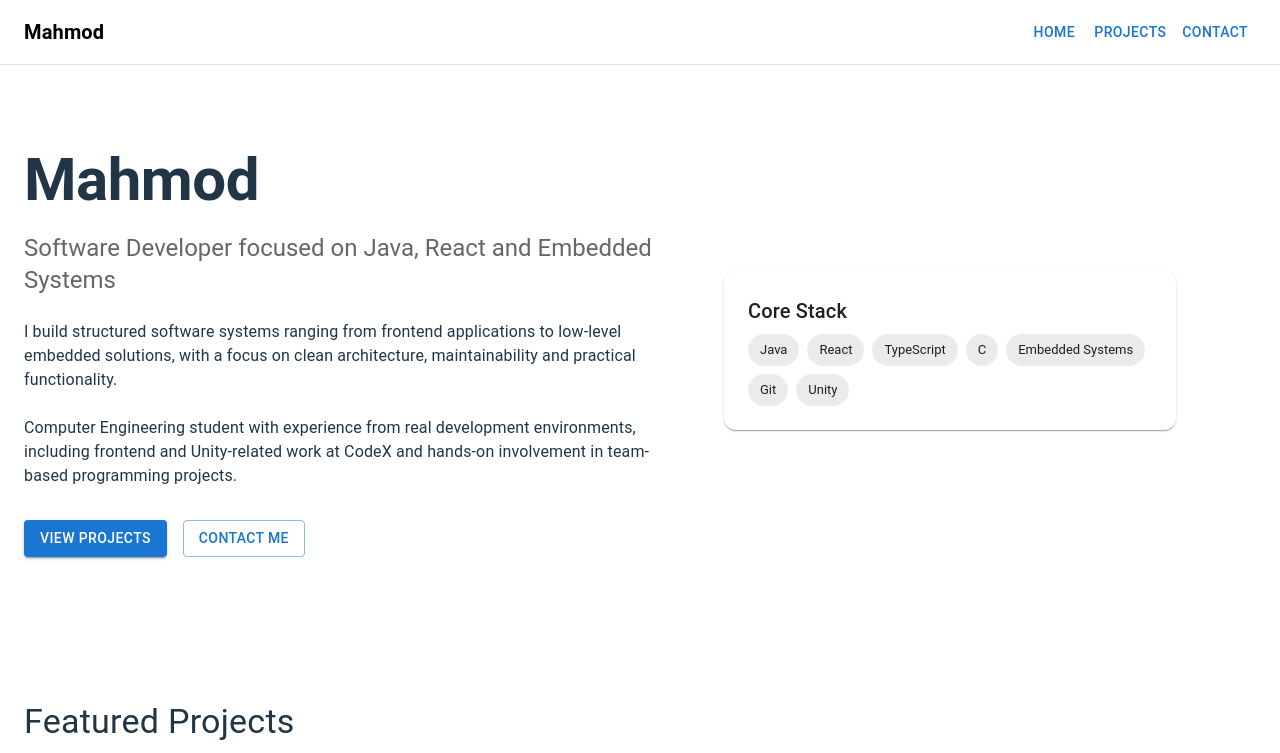
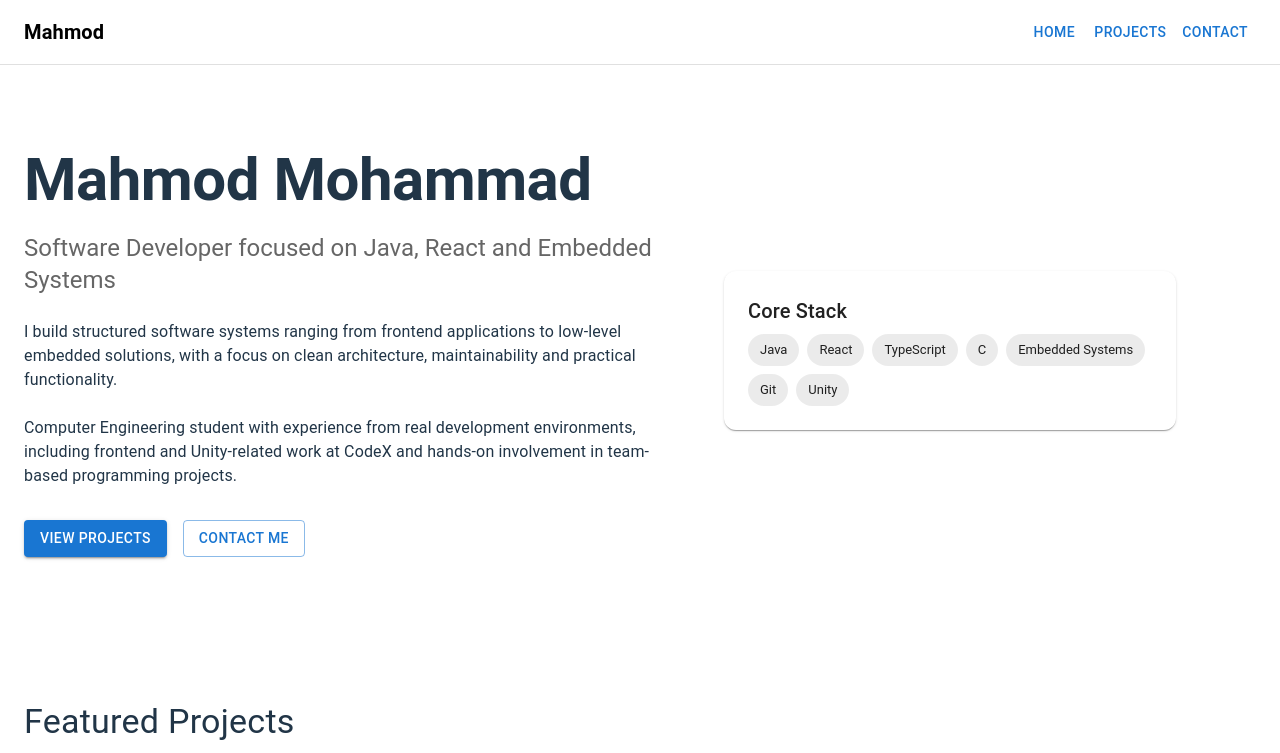
Before and after one commit to Mahmod94/Portfolio, a React (Vite) app: page / in a window 1280 px wide. Shown: the top 753 px of the page. Built offline with nearby package versions, Linux system fonts and the light colour scheme.

Commit message:
Update Hero.tsx

```diff
--- a/src/components/home/Hero.tsx
+++ b/src/components/home/Hero.tsx
@@ -8,7 +8,7 @@ export default function Hero() {
         <Grid container spacing={6} alignItems="center">
           <Grid size={{ xs: 12, md: 7 }}>
             <Typography variant="h2" fontWeight={700}>
-              Mahmod
+              Mahmod Mohammad
             </Typography>
 
             <Typography
```
